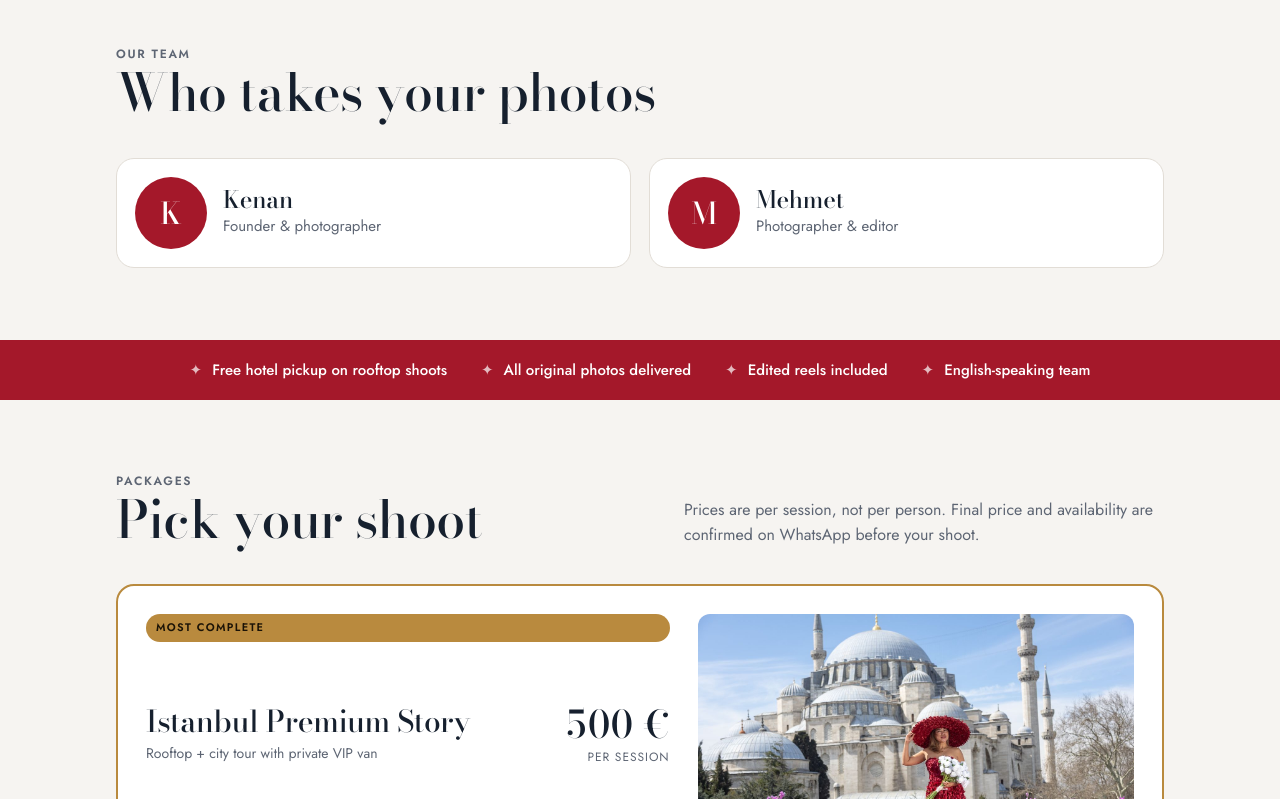
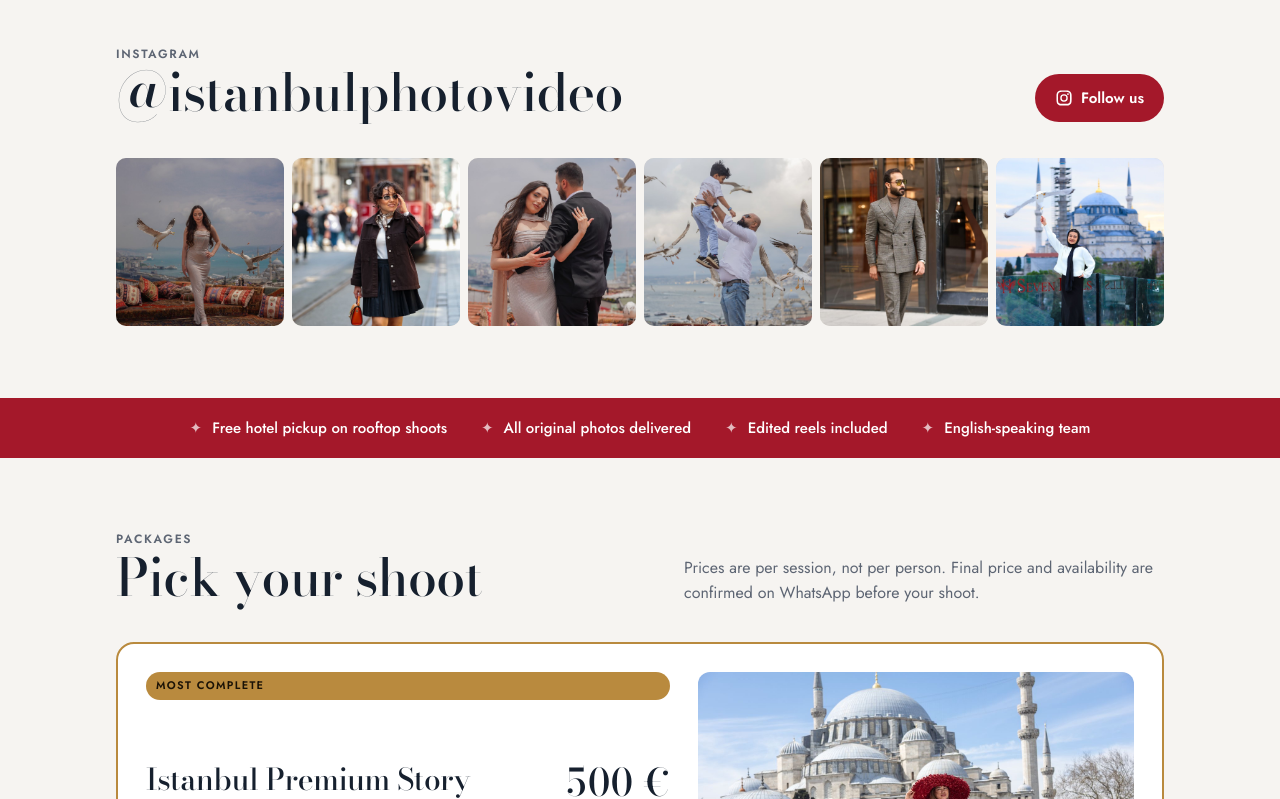
Before and after one commit to kanansalimli/istanbulphotovideo-site, a plain HTML site: page index.html in a window 1280 px wide. Shown: the part 1284-2083 px from the top of the page. Drawn offline with nearby package versions, Linux system fonts and the light colour scheme.

Commit message:
Replace team section with Instagram grid
Co-Authored-By: Claude Opus 5.5 <noreply@anthropic.com>
Claude-Session: https://claude.ai/code/session_01GJeVeuCUp3KZhp9xTtq5N7

```diff
--- a/index.html
+++ b/index.html
@@ -90,6 +90,12 @@ header{position:sticky;top:env(safe-area-inset-top,0px);z-index:9;background:col
 .member h3{font-size:24px}
 .member p{color:var(--muted);font-size:15px}
 @media (max-width:820px){.about-grid{grid-template-columns:1fr;gap:20px}}
+.ig-grid{display:grid;grid-template-columns:repeat(6,minmax(0,1fr));gap:8px}
+.ig-tile{aspect-ratio:1;max-width:100%;overflow:hidden;border-radius:10px;background:var(--line);display:block}
+.ig-tile img{width:100%;height:100%;object-fit:cover;display:block;transition:transform .4s}
+.ig-tile:hover img{transform:scale(1.05)}
+@media (max-width:820px){.ig-grid{grid-template-columns:repeat(3,minmax(0,1fr))}}
+@media (prefers-reduced-motion:reduce){.ig-tile img{transition:none}}
 /* coverflow */
 .cf{position:relative;height:clamp(440px,62vw,620px);margin-block:24px 44px;overflow:hidden;touch-action:pan-y}
 .cf-track{position:absolute;inset:0}
@@ -198,7 +204,7 @@ footer .wrap{display:flex;flex-wrap:wrap;justify-content:space-between;gap:10px}
   <div class="wrap nav">
     <a class="logo" href="#top">Istanbul <span>Photo·Video</span></a>
     <nav class="navlinks" aria-label="Sections">
-      <a href="#packages">Packages</a><a href="#about">About</a><a href="#team">Team</a><a href="#gallery">Gallery</a><a href="#how">How it works</a><a href="#faq">FAQ</a>
+      <a href="#packages">Packages</a><a href="#about">About</a><a href="#instagram">Instagram</a><a href="#gallery">Gallery</a><a href="#how">How it works</a><a href="#faq">FAQ</a>
     </nav>
     <a class="btn" href="https://wa.me/905513954420?text=Hi!%20I%27d%20like%20to%20book%20a%20photo%20shoot%20in%20Istanbul." target="_blank" rel="noopener"><svg><use href="#wa"/></svg>WhatsApp</a>
   </div>
@@ -246,12 +252,19 @@ footer .wrap{display:flex;flex-wrap:wrap;justify-content:space-between;gap:10px}
     </div>
   </section>
 
-  <section id="team" class="team" style="padding-top:0">
+  <section id="instagram" class="insta" style="padding-top:0">
     <div class="wrap">
-      <div class="sec-head"><div><p class="eyebrow">Our team</p><h2>Who takes your photos</h2></div></div>
-      <div class="team-grid">
-        <div class="member"><div class="avatar" aria-hidden="true">K</div><div><h3>Kenan</h3><p>Founder &amp; photographer</p></div></div>
-        <div class="member"><div class="avatar" aria-hidden="true">M</div><div><h3>Mehmet</h3><p>Photographer &amp; editor</p></div></div>
+      <div class="sec-head">
+        <div><p class="eyebrow">Instagram</p><h2>@istanbulphotovideo</h2></div>
+        <a class="btn" href="https://www.instagram.com/istanbulphotovideo/" target="_blank" rel="noopener"><svg viewBox="0 0 24 24" aria-hidden="true"><path fill="currentColor" d="M12 7a5 5 0 1 0 0 10 5 5 0 0 0 0-10Zm0 8.2a3.2 3.2 0 1 1 0-6.4 3.2 3.2 0 0 1 0 6.4ZM17.3 5.5a1.2 1.2 0 1 0 0 2.4 1.2 1.2 0 0 0 0-2.4ZM12 2c-2.7 0-3 0-4.1.1-1 0-1.8.2-2.4.5-.7.3-1.2.6-1.8 1.2-.6.6-.9 1.1-1.2 1.8-.3.6-.5 1.4-.5 2.4C2 9 2 9.3 2 12s0 3 .1 4.1c0 1 .2 1.8.5 2.4.3.7.6 1.2 1.2 1.8.6.6 1.1.9 1.8 1.2.6.3 1.4.5 2.4.5 1.1.1 1.4.1 4.1.1s3 0 4.1-.1c1 0 1.8-.2 2.4-.5.7-.3 1.2-.6 1.8-1.2.6-.6.9-1.1 1.2-1.8.3-.6.5-1.4.5-2.4.1-1.1.1-1.4.1-4.1s0-3-.1-4.1c0-1-.2-1.8-.5-2.4-.3-.7-.6-1.2-1.2-1.8-.6-.6-1.1-.9-1.8-1.2-.6-.3-1.4-.5-2.4-.5C15 2 14.7 2 12 2Zm0 1.8c2.7 0 3 0 4 .1.9 0 1.4.2 1.8.3.4.2.7.4 1.1.7.3.3.6.7.7 1.1.1.3.3.8.3 1.8.1 1 .1 1.3.1 4s0 3-.1 4c0 .9-.2 1.4-.3 1.8-.2.4-.4.7-.7 1.1-.3.3-.7.6-1.1.7-.3.1-.8.3-1.8.3-1 .1-1.3.1-4 .1s-3 0-4-.1c-.9 0-1.4-.2-1.8-.3-.4-.2-.7-.4-1.1-.7-.3-.3-.6-.7-.7-1.1-.1-.3-.3-.8-.3-1.8-.1-1-.1-1.3-.1-4s0-3 .1-4c0-.9.2-1.4.3-1.8.2-.4.4-.7.7-1.1.3-.3.7-.6 1.1-.7.3-.1.8-.3 1.8-.3 1-.1 1.3-.1 4-.1Z"/></svg>Follow us</a>
+      </div>
+      <div class="ig-grid">
+        <a class="ig-tile" href="https://www.instagram.com/istanbulphotovideo/" target="_blank" rel="noopener"><img src="photos/rooftop-silver-dress.jpg" alt="Silver gown on a rooftop" loading="lazy"></a>
+        <a class="ig-tile" href="https://www.instagram.com/istanbulphotovideo/" target="_blank" rel="noopener"><img src="photos/istiklal-tram-woman.jpg" alt="İstiklal with the red tram" loading="lazy"></a>
+        <a class="ig-tile" href="https://www.instagram.com/istanbulphotovideo/" target="_blank" rel="noopener"><img src="photos/rooftop-couple.jpg" alt="Couple on a rooftop" loading="lazy"></a>
+        <a class="ig-tile" href="https://www.instagram.com/istanbulphotovideo/" target="_blank" rel="noopener"><img src="photos/rooftop-family.jpg" alt="Father and son with seagulls" loading="lazy"></a>
+        <a class="ig-tile" href="https://www.instagram.com/istanbulphotovideo/" target="_blank" rel="noopener"><img src="photos/nisantasi-man-suit.jpg" alt="Street style in Nişantaşı" loading="lazy"></a>
+        <a class="ig-tile" href="https://www.instagram.com/istanbulphotovideo/" target="_blank" rel="noopener"><img src="photos/rooftop-blue-mosque.jpg" alt="Terrace facing the Blue Mosque" loading="lazy"></a>
       </div>
     </div>
   </section>
```
